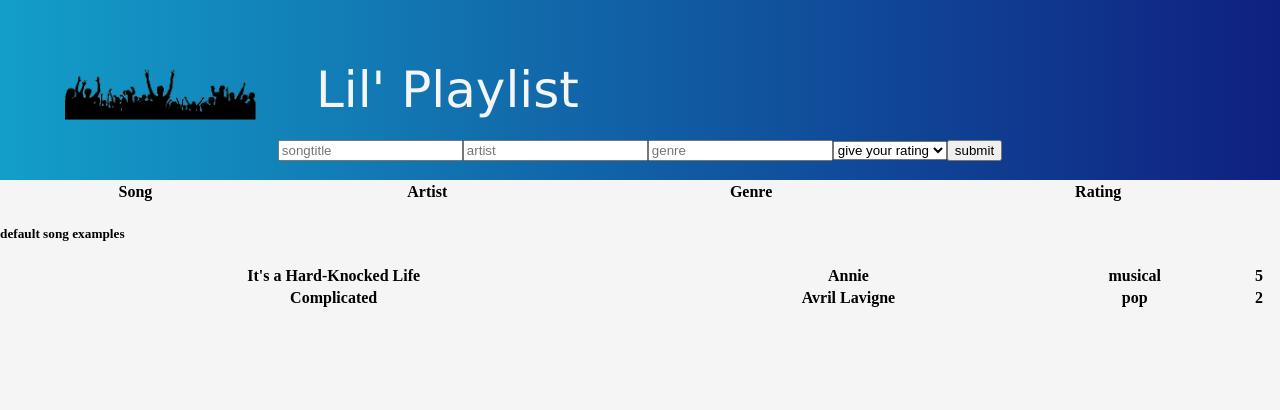
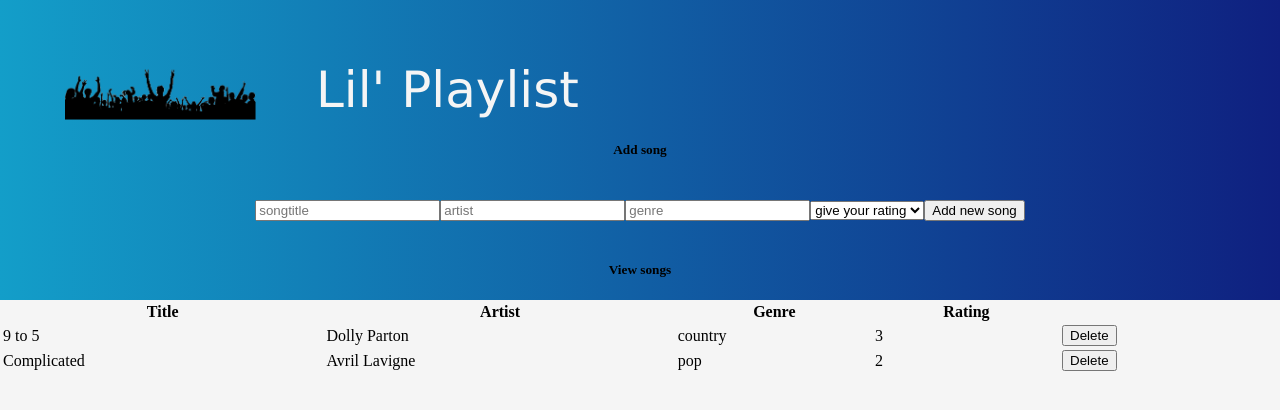
Before and after one commit to judithbloem/lil-playlist, a React (Create React App) app: page / in a window 1280 px wide. Shown: the top 410 px of the page. Built offline with nearby package versions, Linux system fonts and the light colour scheme.

Commit message:
update with working CRUD & hooks

```diff
--- /dev/null
+++ b/src/AddSongForm.js
@@ -0,0 +1,85 @@
+import React, { useState } from "react";
+
+const AddSongForm = props => {
+  const initialFormState = {
+    id: null,
+    title: "",
+    artist: "",
+    genre: "",
+    rating: ""
+  };
+  const [song, setSong] = useState(initialFormState);
+
+  const handleInputChange = event => {
+    const { name, value } = event.target;
+    setSong({ ...song, [name]: value });
+  };
+  const onSubmit = event => {
+    event.preventDefault();
+    props.addSong(song);
+    setSong(initialFormState);
+    let url = "https://wincacademydatabase.firebaseio.com/judith/tasks.json";
+    let data = song.title;
+    fetch(url, {
+      method: "POST",
+      headers: {},
+      body: JSON.stringify(data)
+    })
+      .then(response => {
+        console.log(response);
+      })
+      .catch(error => {
+        console.log(error);
+      });
+  };
+
+  return (
+    <form className="input-form" onSubmit={onSubmit}>
+      <label>
+        <input
+          type="text"
+          placeholder="songtitle"
+          name="title"
+          value={song.title}
+          onChange={handleInputChange}
+        />
+      </label>
+      <label>
+        <input
+          type="text"
+          placeholder="artist"
+          name="artist"
+          value={song.artist}
+          onChange={handleInputChange}
+        />
+      </label>
+      <label>
+        <input
+          type="text"
+          placeholder="genre"
+          name="genre"
+          value={song.genre}
+          onChange={handleInputChange}
+        />
+      </label>
+
+      <select
+        placeholder="rating"
+        name="rating"
+        value={song.rating}
+        onChange={handleInputChange}
+      >
+        <option value=" ">give your rating</option>
+        <option value="1">1</option>
+        <option value="2">2</option>
+        <option value="3">3</option>
+        <option value="4">4</option>
+        <option value="5">5</option>
+      </select>
+
+      <button>Add new song</button>
+    </form>
+  );
+};
+
+export default AddSongForm;
--- a/src/App.css
+++ b/src/App.css
@@ -26,8 +26,10 @@ header > p {
   margin-left: 60px;
 }
 
-.input-form {
+.input-form,
+h5 {
   height: 60px;
+  margin: 0;
   display: flex;
   justify-content: center;
   align-items: center;
--- a/src/SongForm.js
+++ /dev/null
@@ -1,79 +0,0 @@
-import React from "react";
-
-class SongForm extends React.Component {
-  constructor() {
-    super();
-    this.state = {};
-
-    this.onInput = this.onInput.bind(this);
-    this.onSubmit = this.onSubmit.bind(this);
-  }
-
-  onInput(event) {
-    const { name, value } = event.target;
-    this.setState({ [name]: value });
-  }
-
-  onSubmit(event) {
-    console.log("songtitle submitted: " + this.state.songtitle);
-    // console.log("artist submitted: " + this.state.artist);
-    // console.log("genre submitted: " + this.state.genre);
-    // console.log("rating submitted: " + this.state.rating);
-    event.preventDefault();
-    // na submitten input leegmaken en daarna weer kunnen invullen.., hoe?
-    // this.setState({
-    //   value/songtitle enz: ""});
-  }
-
-  render() {
-    return (
-      <form onSubmit={this.onSubmit} className="input-form">
-        <label>
-          <input
-            type="text"
-            placeholder="songtitle"
-            name="songtitle"
-            value={this.state.value}
-            onChange={this.onInput}
-          />
-        </label>
-        <label>
-          <input
-            type="text"
-            placeholder="artist"
-            name="artist"
-            value={this.state.value}
-            onChange={this.onInput}
-          />
-        </label>
-        <label>
-          <input
-            type="text"
-            placeholder="genre"
-            name="genre"
-            value={this.state.value}
-            onChange={this.onInput}
-          />
-        </label>
-
-        <select
-          placeholder="rating"
-          name="rating"
-          value={this.state.value}
-          onChange={this.onInput}
-        >
-          <option value=" ">give your rating</option>
-          <option value="1">1</option>
-          <option value="2">2</option>
-          <option value="3">3</option>
-          <option value="4">4</option>
-          <option value="5">5</option>
-        </select>
-
-        <button type="submit">submit</button>
-      </form>
-    );
-  }
-}
-
-export default SongForm;
--- a/src/SongList.js
+++ b/src/SongList.js
@@ -1,61 +1,41 @@
 import React from "react";
-import SongForm from "./SongForm";
 
-class SongList extends React.Component {
-  constructor() {
-    super();
-    this.state = {
-      songs: [
-        {
-          id: 1,
-          title: "It's a Hard-Knocked Life",
-          artist: "Annie",
-          genre: "musical",
-          rating: "5"
-        },
-        {
-          id: 2,
-          title: "Complicated",
-          artist: "Avril Lavigne",
-          genre: "pop",
-          rating: "2"
-        }
-      ]
-    };
-  }
+const SongList = props => (
+  <table style={{ width: "100%" }}>
+    <thead>
+      <tr className="song-header">
+        <th className="song-row__item">Title</th>
+        <th className="song-row__item">Artist</th>
+        <th className="song-row__item">Genre</th>
+        <th className="song-row__item">Rating</th>
+      </tr>
+    </thead>
+    <tbody>
+      {props.songs.length > 0 ? (
+        props.songs.map(song => (
+          <tr key={song.id}>
+            <td> {song.title}</td>
+            <td> {song.artist}</td>
+            <td> {song.genre}</td>
+            <td> {song.rating}</td>
 
-  displaySongs() {
-    return this.state.songs.map(song => {
-      const { title, artist, genre, rating, id } = song;
-      return (
-        <tr key={id}>
-          <th> {title} </th>
-          <th> {artist} </th>
-          <th> {genre} </th>
-          <th> {rating} </th>
+            <td>
+              <button
+                onClick={() => props.deleteSong(song.id)}
+                className="delete-button"
+              >
+                Delete
+              </button>
+            </td>
+          </tr>
+        ))
+      ) : (
+        <tr>
+          <td>No songs in playlist</td>
         </tr>
-      );
-    });
-  }
-
-  render() {
-    const addSong = song => {
-      const item = { id: this.state.songs.length + 1, title: song };
-      this.setState({ songs: this.state.songs.concat(item) });
-    };
-
-    return (
-      <div>
-        <h5> default song examples</h5>
-        <table className="songs" style={{ width: "100%" }}>
-          <tbody>
-            <SongForm onSubmit={addSong} />
-            {this.displaySongs()}
-          </tbody>
-        </table>
-      </div>
-    );
-  }
-}
+      )}
+    </tbody>
+  </table>
+);
 
 export default SongList;
--- a/src/SongOverview.js
+++ b/src/SongOverview.js
@@ -1,41 +1,47 @@
-import React from "react";
-// import SongForm from "./SongForm";
-import SongForm from "./SongForm";
+import React, { useState } from "react";
+import AddSongForm from "./AddSongForm";
 import SongList from "./SongList";
 
-class SongOverview extends React.Component {
-  constructor() {
-    super();
-    this.state = {
-      songs: []
-    };
-  }
+const SongOverview = () => {
+  const songData = [
+    {
+      id: 1,
+      title: "9 to 5",
+      artist: "Dolly Parton",
+      genre: "country",
+      rating: "3"
+    },
+    {
+      id: 2,
+      title: "Complicated",
+      artist: "Avril Lavigne",
+      genre: "pop",
+      rating: "2"
+    }
+  ];
 
-  addSong = song => {
-    // doe iets om de state aan te passen
+  const [songs, setSongs] = useState(songData);
+
+  const addSong = song => {
+    song.id = songs.length + 1;
+    setSongs([...songs, song]);
+  };
+  const deleteSong = id => {
+    setSongs(songs.filter(song => song.id !== id));
   };
 
-  render() {
-    return (
-      <div>
-        <SongForm
-        // addSong={this.addSong}
-        />
-        <table style={{ width: "100%" }}>
-          <tr className="song-header">
-            <th className="song-row__item">Song</th>
-            <th className="song-row__item">Artist</th>
-            <th className="song-row__item">Genre</th>
-            <th className="song-row__item">Rating</th>
-          </tr>
-        </table>
+  return (
+    <div>
+      <div className="song-form">
+        <h5> Add song</h5>
+        <AddSongForm addSong={addSong} />
+      </div>
 
-        <SongList
-        // songs={this.state.songs}
-        />
+      <div className="song-list">
+        <h5> View songs</h5>
+        <SongList songs={songs} deleteSong={deleteSong} />
       </div>
-    );
-  }
-}
-
+    </div>
+  );
+};
 export default SongOverview;
```
